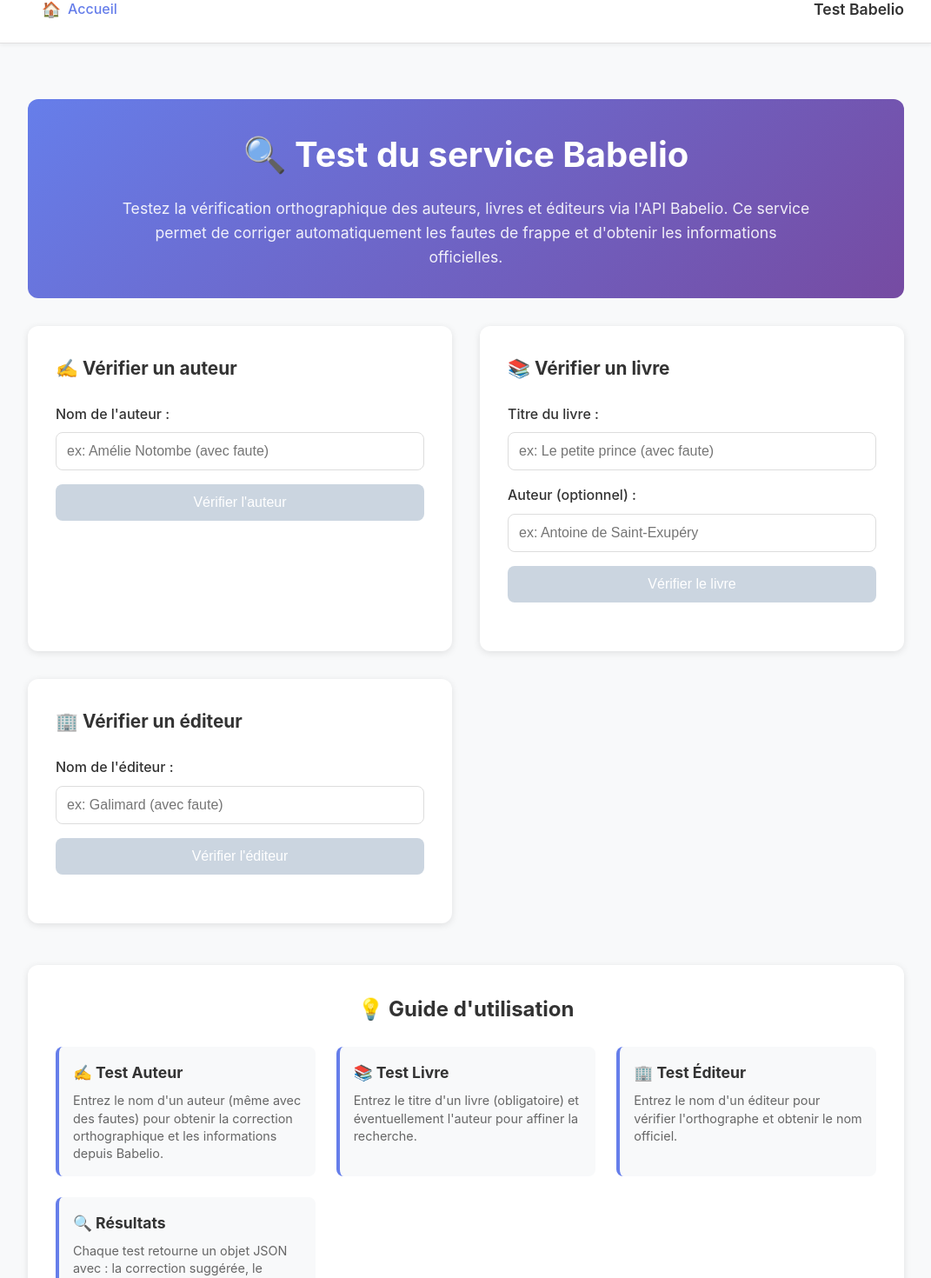
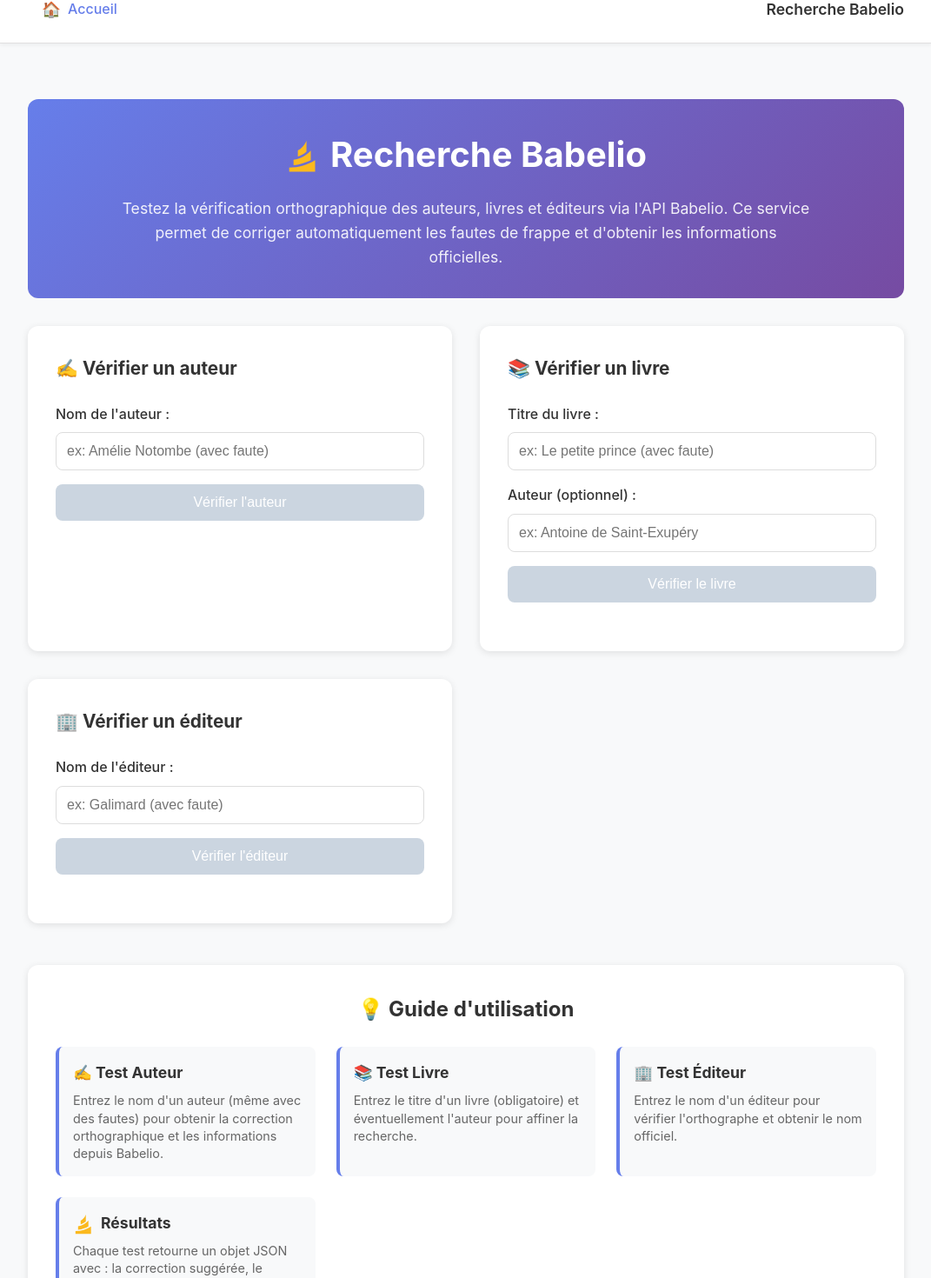
Before and after one commit to castorfou/back-office-lmelp, a Vue app in the folder frontend/: page /babelio-test in a window 1280 px wide. Shown: the part 91-1561 px from the top of the page at 87% size, without its empty margins (104-1175 px from the left). Built offline with nearby package versions, Linux system fonts and the light colour scheme.

Commit message:
feat: update Babelio references to "Recherche Babelio" and add SVG icon

```diff
--- a/frontend/src/router/index.js
+++ b/frontend/src/router/index.js
@@ -39,7 +39,7 @@
     name: 'BabelioTest',
     component: BabelioTest,
     meta: {
-      title: 'Test Babelio - Back-office LMELP'
+      title: 'Recherche Babelio - Back-office LMELP'
     }
   },
   {
--- a/frontend/src/views/BabelioTest.vue
+++ b/frontend/src/views/BabelioTest.vue
@@ -1,11 +1,14 @@
 <template>
   <div class="babelio-test">
-    <Navigation page-title="Test Babelio" />
+    <Navigation page-title="Recherche Babelio" />
 
     <main class="test-content">
       <!-- Bandeau d'information -->
       <section class="info-banner">
-        <h1>🔍 Test du service Babelio</h1>
+        <h1 class="info-banner__title">
+          <img :src="babelioIcon" alt="Babelio" class="babelio-icon" />
+          Recherche Babelio
+        </h1>
         <p>
           Testez la vérification orthographique des auteurs, livres et éditeurs via l'API Babelio.
           Ce service permet de corriger automatiquement les fautes de frappe et d'obtenir les informations officielles.
@@ -142,7 +145,10 @@
             <p>Entrez le nom d'un éditeur pour vérifier l'orthographe et obtenir le nom officiel.</p>
           </div>
           <div class="guide-item">
-            <h3>🔍 Résultats</h3>
+            <h3 class="guide-item__title">
+              <img :src="babelioIcon" alt="Babelio" class="babelio-icon--small" />
+              Résultats
+            </h3>
             <p>Chaque test retourne un objet JSON avec : la correction suggérée, le niveau de confiance, et les données trouvées sur Babelio.</p>
           </div>
         </div>
@@ -154,6 +160,7 @@
 <script>
 import Navigation from '../components/Navigation.vue';
 import axios from 'axios';
+import babelioSymbol from '../assets/babelio-symbol.svg';
 
 export default {
   name: 'BabelioTest',
@@ -185,6 +192,7 @@
         book: false,
         publisher: false
       },
+      babelioIcon: babelioSymbol,
       error: null
     };
   },
@@ -280,10 +288,33 @@
   margin-bottom: 2rem;
 }
 
-.info-banner h1 {
+.info-banner__title {
   font-size: 2.5rem;
   margin-bottom: 1rem;
   font-weight: 700;
+  display: flex;
+  align-items: center;
+  justify-content: center;
+  gap: 0.75rem;
+}
+
+.babelio-icon {
+  width: 2.5rem;
+  height: auto;
+}
+
+.guide-item__title {
+  display: flex;
+  align-items: center;
+  gap: 0.5rem;
+  font-size: 1.1rem;
+  margin-bottom: 0.5rem;
+  color: #333;
+}
+
+.babelio-icon--small {
+  width: 1.5rem;
+  height: auto;
 }
 
 .info-banner p {
@@ -473,8 +504,12 @@
     padding: 1.5rem;
   }
 
-  .info-banner h1 {
+  .info-banner__title {
     font-size: 2rem;
+  }
+
+  .babelio-icon {
+    width: 2rem;
   }
 
   .test-forms {
@@ -493,8 +528,12 @@
 }
 
 @media (max-width: 480px) {
-  .info-banner h1 {
+  .info-banner__title {
     font-size: 1.5rem;
+  }
+
+  .babelio-icon {
+    width: 1.75rem;
   }
 
   .info-banner p {
--- a/frontend/src/views/Dashboard.vue
+++ b/frontend/src/views/Dashboard.vue
@@ -88,8 +88,10 @@
             data-testid="function-babelio-test"
             @click="navigateToBabelioTest"
           >
-            <div class="function-icon">🔍</div>
-            <h3>Test Babelio</h3>
+            <div class="function-icon">
+              <img :src="babelioIcon" alt="Babelio" class="function-icon-img" />
+            </div>
+            <h3>Recherche Babelio</h3>
             <p>Vérification orthographique des auteurs, livres et éditeurs via Babelio</p>
             <div class="function-arrow">→</div>
           </div>
@@ -127,6 +129,7 @@
 <script>
 import { statisticsService, livresAuteursService } from '../services/api.js';
 import TextSearchEngine from '../components/TextSearchEngine.vue';
+import babelioSymbol from '../assets/babelio-symbol.svg';
 
 export default {
   name: 'Dashboard',
@@ -151,6 +154,7 @@
         couples_suggested_pas_en_base: null,
         couples_not_found_pas_en_base: null
       },
+      babelioIcon: babelioSymbol,
       loading: true,
       error: null
     };
@@ -364,6 +368,12 @@
   margin-bottom: 1rem;
 }
 
+.function-icon-img {
+  width: 3rem;
+  height: auto;
+  display: inline-block;
+}
+
 .function-card h3 {
   font-size: 1.2rem;
   margin-bottom: 1rem;
```
Also changed, not shown: frontend/src/assets/babelio-symbol.svg (added), 1 other file (tests, documents, lock files or other folders).
